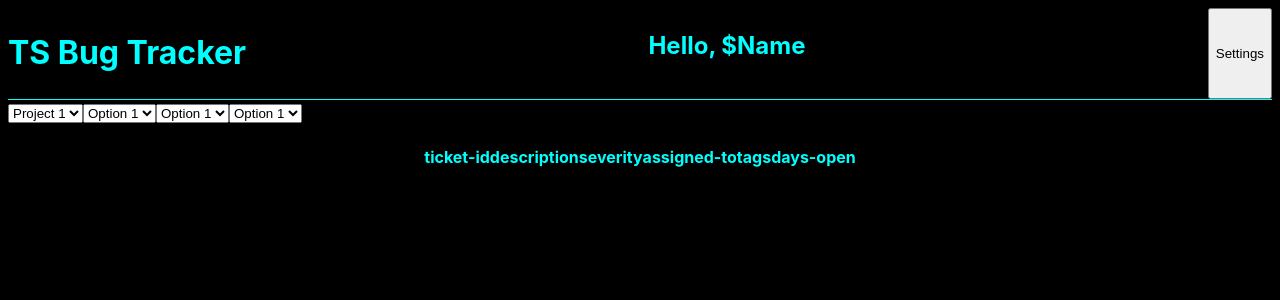
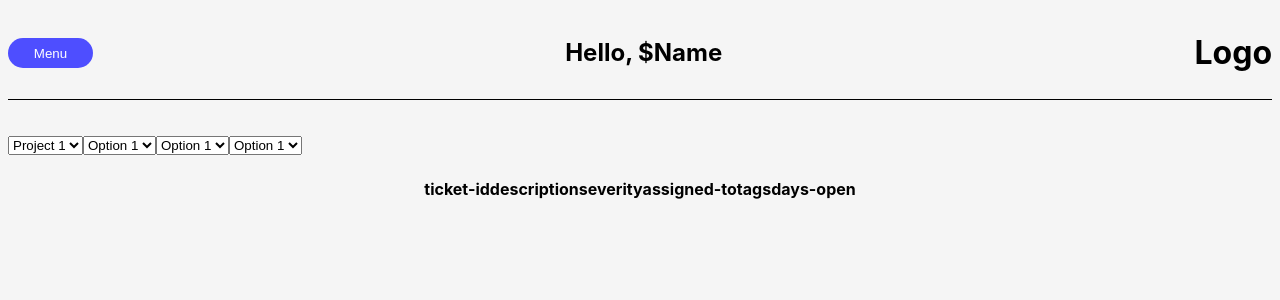
Before and after one commit to dwilliams304/ts-ticket-tracker, a React (Vite) app in the folder frontend/: page / in a window 1280 px wide. Shown: the top 300 px of the page. Built offline with nearby package versions, Linux system fonts and the light colour scheme.

Commit message:
More styling

```diff
--- a/frontend/src/components/layout/FilterMenu.tsx
+++ b/frontend/src/components/layout/FilterMenu.tsx
@@ -1,7 +1,9 @@
+import "../../styles/pages/tickets.css";
+
 export default function FilterMenu() {
     return(
         <div>
-            <div>
+            <div className="filter-menu">
                 <select id="project-name" name="project-name">
                     <option value="Project 1">Project 1</option>
                     <option value="Project 2">Project 2</option>
--- a/frontend/src/components/layout/Header.tsx
+++ b/frontend/src/components/layout/Header.tsx
@@ -1,9 +1,9 @@
 export const Header = () => {
     return(
         <header>
-            <h1>TS Bug Tracker</h1>
+            <button className="btn-modern btn-short">Menu</button>
             <h2>Hello, $Name</h2>
-            <button>Settings</button>
+            <h1>Logo</h1>
         </header>
     );
 }
--- a/frontend/src/index.css
+++ b/frontend/src/index.css
@@ -14,12 +14,26 @@
 }
 
 html, body {
-  background-color: var(--primaryColor);
-  color: var(--secondaryColor);
+  background-color: whitesmoke;
+  color: black;
 }
 
 header {
   display: flex;
+  align-items: center;
   justify-content: space-between;
-  border-bottom: 1px solid var(--secondaryColor);
+  border-bottom: 1px solid black;
+  margin-bottom: 2rem;
 }
+
+.btn-modern {
+  border: none;
+  background-color: rgb(78, 78, 255);
+  color: white;
+  border-radius: 25px;
+}
+
+.btn-short {
+  width: 85px;
+  height: 30px;
+}
--- a/frontend/src/styles/pages/tickets.css
+++ b/frontend/src/styles/pages/tickets.css
@@ -1,3 +1,7 @@
+.filter-menu {
+
+}
+
 .ticket-head {
     display: flex;
     justify-content: center;
```
